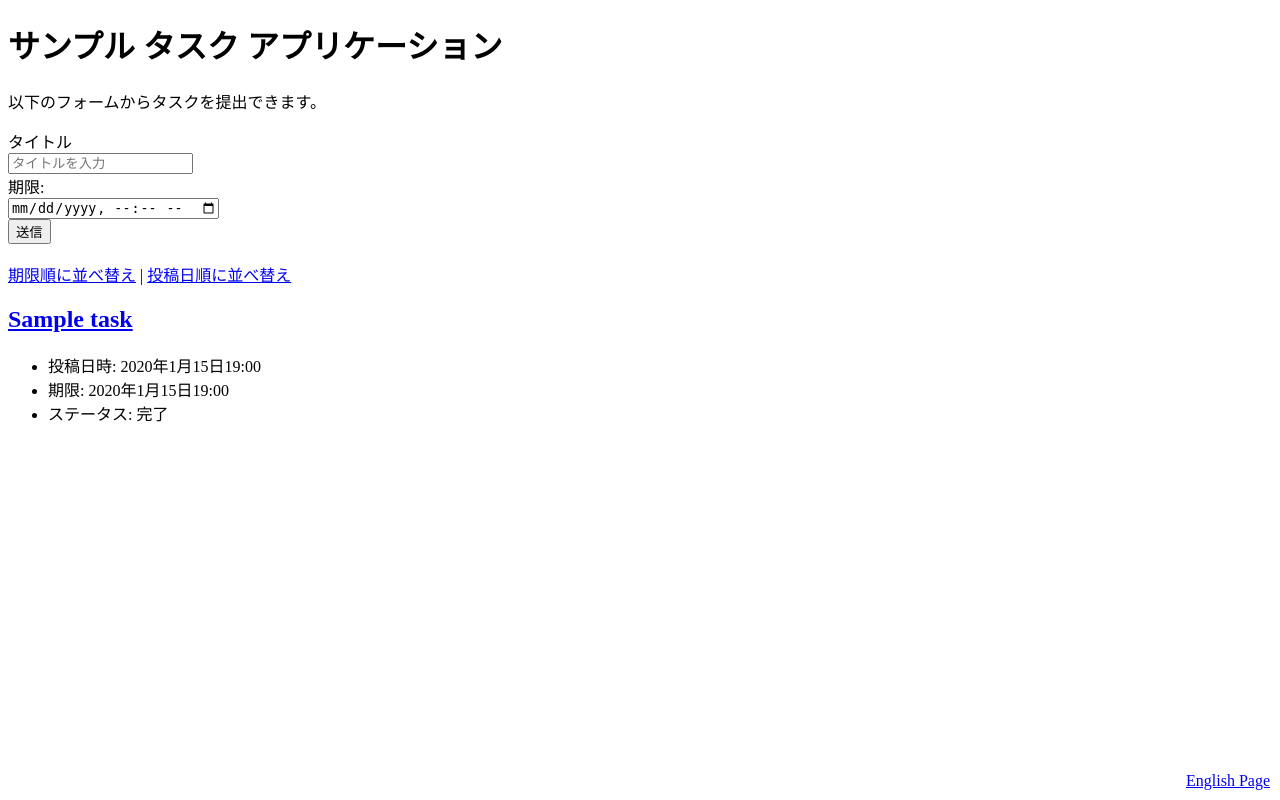
After one commit to s1f10230051/django-test-exercise, a Django app: page /ja/ in a window 1280 px wide. The commit adds this page. Run offline with Django 5.2, Linux system fonts and the light colour scheme; tables that the repository leaves empty hold one stand-in row (values such as "Sample post").

Commit message:
japa-page

```diff
--- a/config/urls.py
+++ b/config/urls.py
@@ -21,6 +21,7 @@ from todo import views as todo_views
 urlpatterns = [
     path('admin/', admin.site.urls),
     path('', todo_views.index, name='index'),
+    path('ja/', todo_views.japanese_index, name='japanese_index'),
     path('<int:task_id>/', todo_views.detail, name='detail'),
     path('<int:task_id>/close', todo_views.close, name='close'),
     path('<int:task_id>/update', todo_views.update, name='update'),
--- a/todo/templates/todo/index.html
+++ b/todo/templates/todo/index.html
@@ -48,6 +48,10 @@
       </ul>
     </div>
     {% endfor %}
+
+    <footer style="position: fixed; bottom: 10px; right: 10px;">
+      <a href="{% url 'japanese_index' %}">日本語ページ</a>
+    </footer>
   </body>
 
 </html>
--- /dev/null
+++ b/todo/templates/todo/japanese_index.html
@@ -0,0 +1,57 @@
+{% load static %}
+<!DOCTYPE html>
+<html lang="ja">
+
+<head>
+    <title>To Do アプリケーション</title>
+    <meta charset="UTF-8">
+    <meta name="author" content="INIAD">
+</head>
+
+<body>
+    <h1>サンプル タスク アプリケーション</h1>
+    <p>以下のフォームからタスクを提出できます。</p>
+    <form action="{% url 'index' %}" method="post">
+        {% csrf_token %}
+        <div>
+            <label for="titleInput">タイトル</label><br>
+            <input id="titleInput" name="title" type="text" placeholder="タイトルを入力">
+        </div>
+        <div>
+            <label for="dueInput">期限:</label><br>
+            <input id="dueInput" name="due_at" type="datetime-local">
+        </div>
+        <div>
+            <button type="submit">送信</button>
+        </div>
+    </form>
+    <br>
+
+    <div>
+        <a href="{% url 'index' %}?order=due">期限順に並べ替え</a> |
+        <a href="{% url 'index' %}?order=post">投稿日順に並べ替え</a>
+    </div>
+
+    {% for task in tasks %}
+    <div class="text">
+        <h2><a href="{% url 'detail' task.id %}">{{ task.title }}</a></h2>
+        <ul>
+            <li>投稿日時: {{ task.posted_at }}</li>
+            {% if task.due_at %}
+            <li>期限: {{ task.due_at }}</li>
+            {% endif %}
+            {% if task.completed %}
+            <li>ステータス: 完了</li>
+            {% else %}
+            <li>ステータス: 未完了</li>
+            {% endif %}
+        </ul>
+    </div>
+    {% endfor %}
+
+    <footer style="position: fixed; bottom: 10px; right: 10px;">
+        <a href="{% url 'index' %}">English Page</a>
+    </footer>
+</body>
+
+</html>
--- a/todo/views.py
+++ b/todo/views.py
@@ -20,6 +20,23 @@ def index(request):
         'tasks': tasks
     }
     return render(request, 'todo/index.html', context)
+
+
+def japanese_index(request):
+    if request.method == 'POST':
+        task = Task(title=request.POST['title'], due_at=make_aware(parse_datetime(request.POST['due_at'])))
+        task.save()
+
+    if request.GET.get('order') == 'due':
+        tasks = Task.objects.order_by('due_at')
+    else:
+        tasks = Task.objects.order_by('-posted_at')
+
+    context = {
+        'tasks': tasks
+    }
+    return render(request, 'todo/japanese_index.html', context)
+
 
 
 def detail(request, task_id):
```
